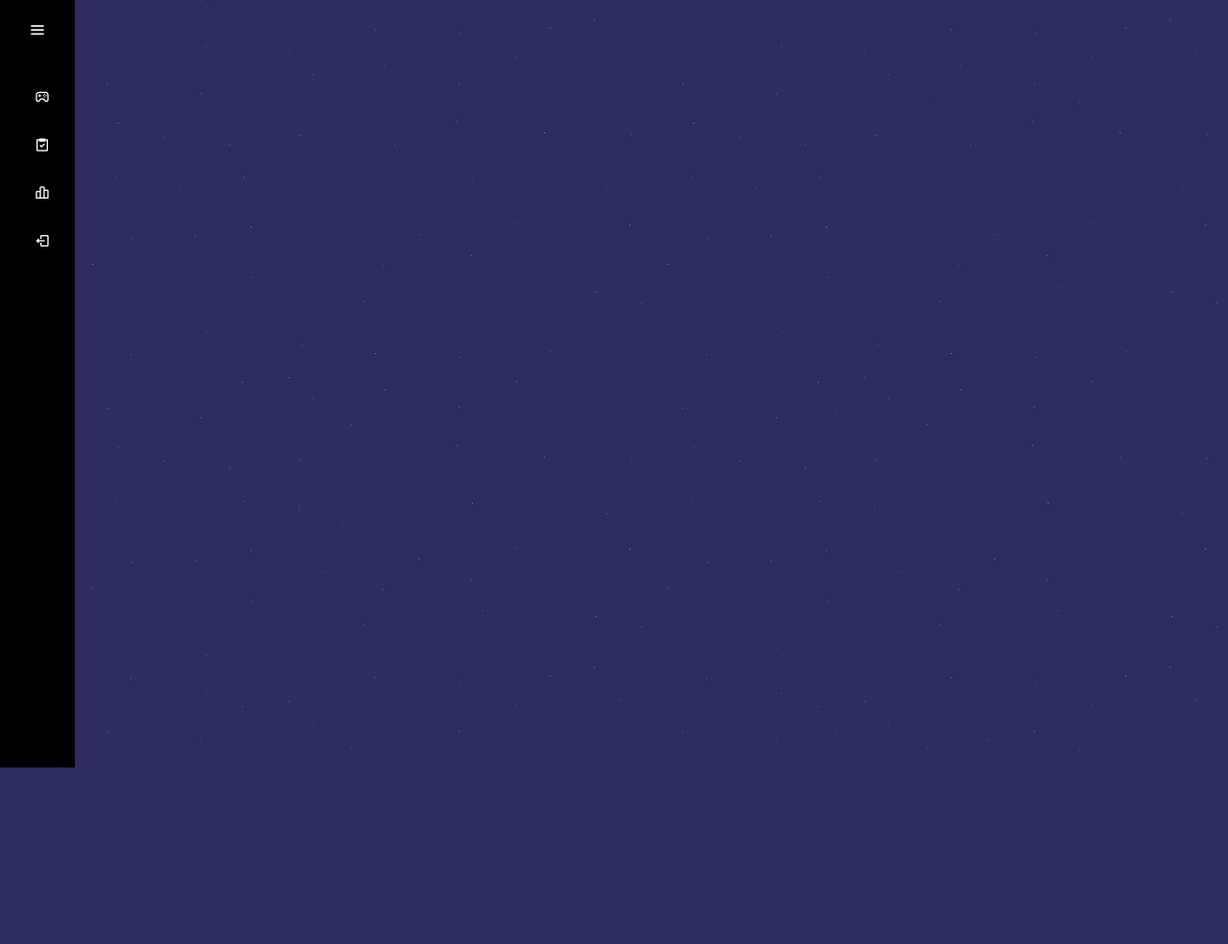
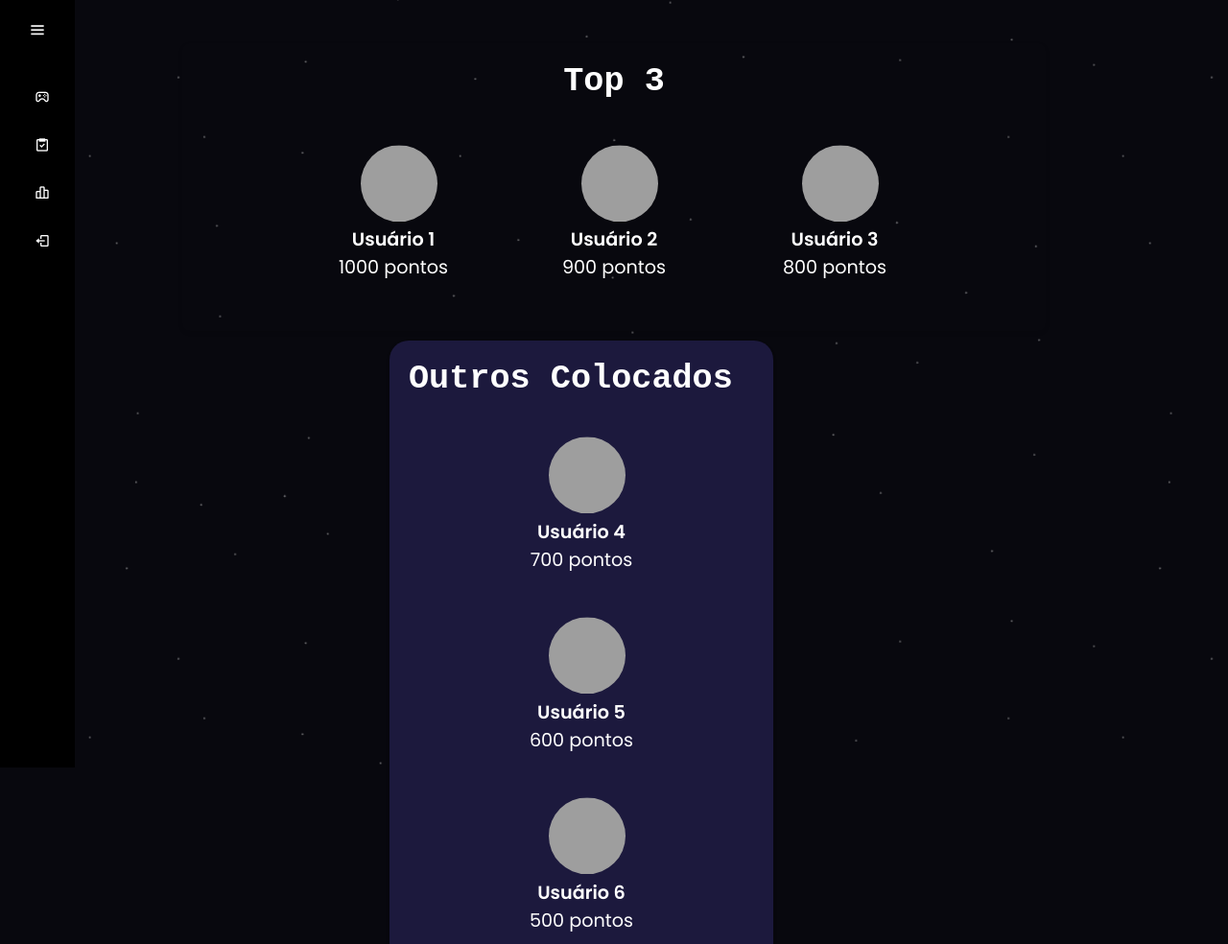
Before and after one commit to NicollyJuliani/Projeto_Idividual, a website: page space_infinity/site/public/quiz/ranking.html in a window 1280 px wide. Shown: the top 984 px of the page at 96% size. Before the commit the page ends 800 px from the top, so only its background shows below. Drawn offline with nearby package versions, Linux system fonts and the light colour scheme; grey boxes are pictures that could not be loaded.

Commit message:
pagina ranking finalizada

```diff
--- a/space_infinity/site/public/quiz/ranking.html
+++ b/space_infinity/site/public/quiz/ranking.html
@@ -8,11 +8,12 @@
 
     <link class="logo_pagina" rel="icon" href="../assets/img/astronauta_logo.png">
     <link href='https://unpkg.com/boxicons@2.1.4/css/boxicons.min.css' rel='stylesheet'>
-    <link rel="stylesheet" href="style.css">
-    <link rel="styleshee" href="./style_ranking.css">
+    <link rel="stylesheet" href="./style.css">
+    <link rel="stylesheet" href="./style_ranking.css">
 </head>
-<body>
+<body class="body_tudo">
 
+    <div class="stars"></div>
     <!-- Menu -->
     <div class="container">
         <div class="body_menu">
@@ -58,21 +59,87 @@
         </div>
     </div>
 
-    <div class="">
-        <div>
-            <div>
+    <script>
+        let btn = document.querySelector("#btn");
+        let sidebar = document.querySelector(".sidebar");
 
-            </div>
-        </div>
+        btn.onclick = function () {
+            sidebar.classList.toggle("active");
+        }
+    </script>
+
+    <!-- conteudo -->
+<div class="ranking-tudo">
+  <div class="ranking-container">
+
+    <div class="ranking-top">
+      <h2>Top 3</h2>
+      <div id="topThreeList" class="ranking-list"></div>
     </div>
+
+    <div class="ranking-card">
+      <h2>Outros Colocados</h2>
+      <div id="otherPlayersList" class="ranking-list"></div>
+    </div>
+
+  </div>
+</div>
+
+
 </body>
 </html>
+<script>
+    const topThreeList = document.getElementById('topThreeList');
+const otherPlayersList = document.getElementById('otherPlayersList');
 
-<script>
-    let btn = document.querySelector("#btn");
-    let sidebar = document.querySelector(".sidebar");
+// Dados dos usuários (exemplo)
+const usersData = [
+  { name: 'Usuário 1', photo: 'https://th.bing.com/th/id/OIP.7g_ZljnxM-l-AK0duEwzXwHaHa?pid=ImgDet&rs=1', points: 1000 },
+  { name: 'Usuário 2', photo: 'https://th.bing.com/th/id/OIP.7g_ZljnxM-l-AK0duEwzXwHaHa?pid=ImgDet&rs=1', points: 900 },
+  { name: 'Usuário 3', photo: 'https://th.bing.com/th/id/OIP.7g_ZljnxM-l-AK0duEwzXwHaHa?pid=ImgDet&rs=1', points: 800 },
+  { name: 'Usuário 4', photo: 'https://th.bing.com/th/id/OIP.7g_ZljnxM-l-AK0duEwzXwHaHa?pid=ImgDet&rs=1', points: 700 },
+  { name: 'Usuário 5', photo: 'https://th.bing.com/th/id/OIP.7g_ZljnxM-l-AK0duEwzXwHaHa?pid=ImgDet&rs=1', points: 600 },
+  { name: 'Usuário 6', photo: 'https://th.bing.com/th/id/OIP.7g_ZljnxM-l-AK0duEwzXwHaHa?pid=ImgDet&rs=1', points: 500 },
+  { name: 'Usuário 7', photo: 'https://th.bing.com/th/id/OIP.7g_ZljnxM-l-AK0duEwzXwHaHa?pid=ImgDet&rs=1', points: 400 },
+  { name: 'Usuário 8', photo: 'https://th.bing.com/th/id/OIP.7g_ZljnxM-l-AK0duEwzXwHaHa?pid=ImgDet&rs=1', points: 300 },
+];
 
-    btn.onclick = function () {
-        sidebar.classList.toggle("active");
-    }
-</script>
+// Ordena os usuários por pontos (maior para menor)
+const sortedUsers = usersData.sort((a, b) => b.points - a.points);
+
+// Popula os cards do Top 3
+for (var i = 0; i < 3; i++) {
+  const user = sortedUsers[i];
+  const card = createRankingCard(user);
+  topThreeList.appendChild(card);
+}
+
+// Popula os outros colocados
+for (var i = 3; i < sortedUsers.length; i++) {
+  const user = sortedUsers[i];
+  const card = createRankingCard(user);
+  otherPlayersList.appendChild(card);
+}
+
+function createRankingCard(user) {
+  const card = document.createElement('div');
+  card.className = 'ranking-item';
+
+  const img = document.createElement('img');
+  img.src = user.photo;
+  img.alt = user.name;
+
+  const name = document.createElement('h3');
+  name.textContent = user.name;
+
+  const points = document.createElement('p');
+  points.textContent = `${user.points} pontos`;
+
+  card.appendChild(img);
+  card.appendChild(name);
+  card.appendChild(points);
+
+  return card;
+}
+
+ </script>
--- a/space_infinity/site/public/quiz/style.css
+++ b/space_infinity/site/public/quiz/style.css
@@ -8,18 +8,34 @@
 }
 
 body {
-  height: 100vh;
-  display: flex;
-  flex-direction: row;
-  gap: 5px;
-  background-color: #302b63;
+  background-color: #08080e;
+  /* background-image: url('../assets/img/estelas.png');
+  background-size: 600px; */
+}
+
+.stars {
+  position: absolute;
+  top: 0;
+  left: 0;
+  width: 100%;
+  height: 100%;
   background-image: url('../assets/img/estelas.png');
-  background-size: 600px;
+  animation: stars 60s linear infinite;
+  z-index: 0;
 }
+
+@keyframes stars {
+  0% {
+    background-position: 0 0;
+  }
+  100% {
+    background-position: 10000px 5000px;
+  }
+} */
 
 /* css menu */
 .body_menu{
-  position: relative;
+  position: absolute;
   min-height: 100vh;
   overflow: hidden;
   width: 100%;
@@ -185,30 +201,31 @@ body h2 {
 }
 
 main {
-  position: absolute;
-  top: 50%;
-  left: 50%;
-  width: 400px;
-  height: 500px;
+  position: fixed;
+  top: 10%;
+  left: 35%;
+  width: 500px;
+  height: 600px;
   padding: 40px;
   margin: 20px auto;
   transform: translate(-50%, -55%);
-  background: rgba(0, 0, 0, .9);
+  background: rgba(48,43,99, .9);
   box-sizing: border-box;
-  box-shadow: 0 15px 25px rgba(0, 0, 0, 0.6);
+  box-shadow: 0 15px 25px rgba(5, 5, 5, 0.6);
   border-radius: 15px;
-  /* background-color: black;
-  padding: 10px;
-  border-radius: 10px;
-  width: 100%;
-  max-width: 400px;
-  min-height: 450px;
-  display: flex;
-  align-items: center;
-  justify-content: center;
-  box-shadow: 0 15px 25px rgba(5, 5, 5, 0.6);
-  font-size: 1.6em;
-  flex-direction: column; */
+  animation: css 3s ease-in-out infinite;
+}
+
+@keyframes css {
+  0% {
+    transform: translateY(0);
+  }
+  50% {
+    transform: translateY(-10px);
+  }
+  100% {
+    transform: translateY(0);
+  }
 }
 
 .img_foguete {
@@ -231,13 +248,12 @@ img {
 
 .pergunta {
   width: auto;
-  height: 190px;
-  background-image: url('../img/img_pergunta2.png');
-  background-size: 100px;
+  height: 250px;
   border-radius: 10px;
   display: flex;
   align-items: center;
-  font-size: 1.7rem;
+  font-size: 2.3rem;
+  border: #ffffff  solid 1px;
 }
 
 img {
@@ -249,6 +265,7 @@ img {
 .spnQtd {
   text-align: end;
   color: #ffff;
+  font-size: 1.2rem;
 }
 
 .question {
@@ -266,7 +283,7 @@ img {
 
 button {
   width: 100%;
-  height: 40px;
+  height: 50px;
   text-align: start;
   padding: 5px;
   border: none;
@@ -275,13 +292,13 @@ button {
   background-color: transparent;
   border: white solid 1px;
   color: white;
-  font-size: 1rem;
+  font-size: 1.1rem;
 
 }
 
 button:hover {
-  background-color: #470b7be3;
-  box-shadow: 0px 15px 20px rgba(75, 4, 157, 0.4);
+  background-color: #090909e3;
+  box-shadow: 0px 15px 20px rgba(15, 15, 16, 0.4);
   color: #fff;
   transform: translateY(-6px);
   transition: all 0.7s;
--- a/space_infinity/site/public/quiz/style_ranking.css
+++ b/space_infinity/site/public/quiz/style_ranking.css
@@ -0,0 +1,179 @@
+.ranking-tudo{
+    display: flex;
+    justify-content: center;
+    color: #ffff;
+    align-self: center;
+    width: auto;
+    align-items: center;
+}
+
+.ranking-container{
+    height: auto;
+    display: flex;
+    flex-direction: column;
+    gap: 10px;
+    align-self: center;
+}
+
+h1 {
+    text-align: center;
+    color: #fff;
+}
+
+.ranking-top{
+    display: flex;
+    flex-direction: column;
+    width: 900px;
+    height: 300px;
+    margin-top: 5%;
+    border-radius: 8px;
+    padding: 20px;
+    box-shadow: 0 2px 4px rgba(0, 0, 0, 0.1);
+    align-self: center;
+
+}
+
+.ranking-top h2{
+    text-align: center;
+    color: #fff;
+}
+
+
+.ranking-card {
+    width: 400px;
+    background-color: #1c193d;
+    border-radius: 20px;
+    padding: 20px;
+    box-shadow: 0 2px 4px rgba(0, 0, 0, 0.1);
+    z-index: 2;
+    display: flex;
+    flex-direction: column;
+    margin-left: 24%;
+}
+
+
+#topThreeList.ranking-list{
+    width: 100%;
+    height: 100px;
+    display: flex;
+    flex-direction: row;
+    gap: 10px;
+}
+
+.ranking-card:last-child {
+    margin-right: 0;
+}
+
+.ranking-card h2 {
+    margin-bottom: 1.2rem;
+    color: #fff;
+}
+
+.ranking-list {
+    display: flex;
+    flex-wrap: wrap;
+    justify-content: center;
+}
+
+
+.ranking-item {
+    display: flex;
+    align-items: center;
+    flex-direction: column;
+    margin-bottom: 10px;
+    animation: float 3s ease-in-out infinite;
+    /* border: #111 solid 1px; */
+    border-radius: 20px;
+    width: 220px;
+    /* background-color: #302b63; */
+    height: 160px;
+    margin-top: 5%;
+  }
+
+@keyframes float {
+    0% {
+      transform: translateY(0);
+    }
+    50% {
+      transform: translateY(-10px);
+    }
+    100% {
+      transform: translateY(0);
+    }
+  }
+
+.ranking-item img {
+    width: 80px;
+    height: 80px;
+    border-radius: 50%;
+    object-fit: cover;
+    margin-right: 5%;
+    margin-top: 5%;
+    border-bottom: 10%;
+  }
+
+.ranking-item h3 {
+    font-size: 1.2rem;
+    margin: 0;
+    margin-top: 2%;
+    color: #ffffff;
+}
+
+.ranking-item p {
+    font-size: 1.2rem;
+    color: #ffffff;
+    margin: 0;
+}
+
+
+
+
+
+
+
+/*
+.ranking-item {
+    width: 300px;
+    background-color: #302b63;
+    border-radius: 8px;
+    padding: 5px;
+    margin-bottom: 10px;
+    animation: float 3s ease-in-out infinite;
+    flex-direction: row;
+    position: relative;
+    box-shadow: 0 2px 4px rgba(0, 0, 0, 0.1);
+    margin-right: 10px;
+    margin-bottom: 10px;
+}
+
+.ranking-item img {
+    width: 60px;
+    height: 60px;
+    border-radius: 50%;
+    margin-top: 5%;
+}
+
+.ranking-item h3 {
+    font-size: 14px;
+    margin-bottom: 5px;
+    margin-top: -50;
+}
+
+.ranking-item p {
+    font-size: 12px;
+    color: #fff;
+    margin-right: 50%;
+    margin-top: -50;
+}
+
+@keyframes float {
+    0% {
+        transform: translateY(0);
+    }
+
+    50% {
+        transform: translateY(-10px);
+    }
+
+    100% {
+        transform: translateY(0);
```
Also changed, not shown: space_infinity/site/public/quiz/desenpenho.html (+1 -1 lines), space_infinity/site/public/quiz/index.html (+1 -0 lines).
